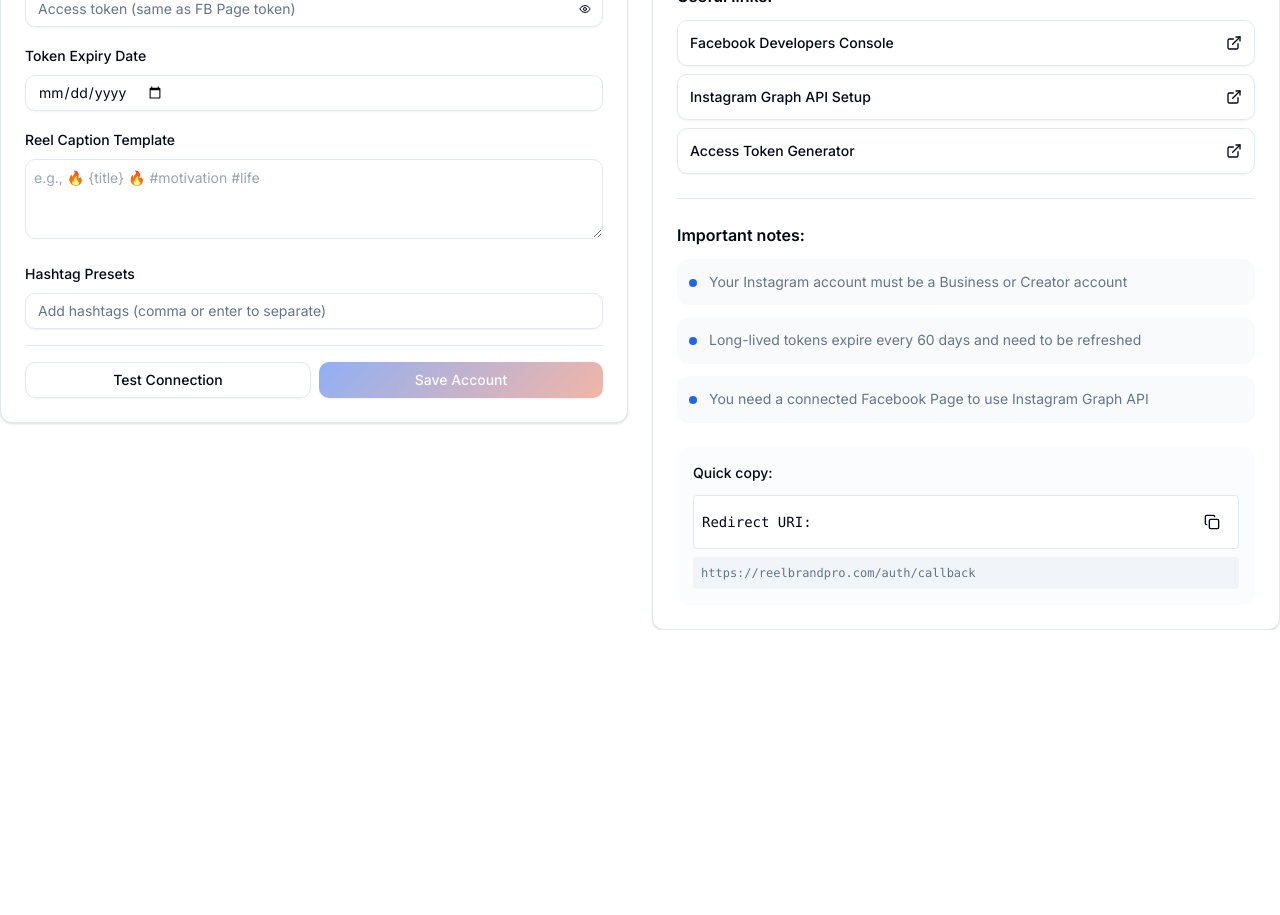
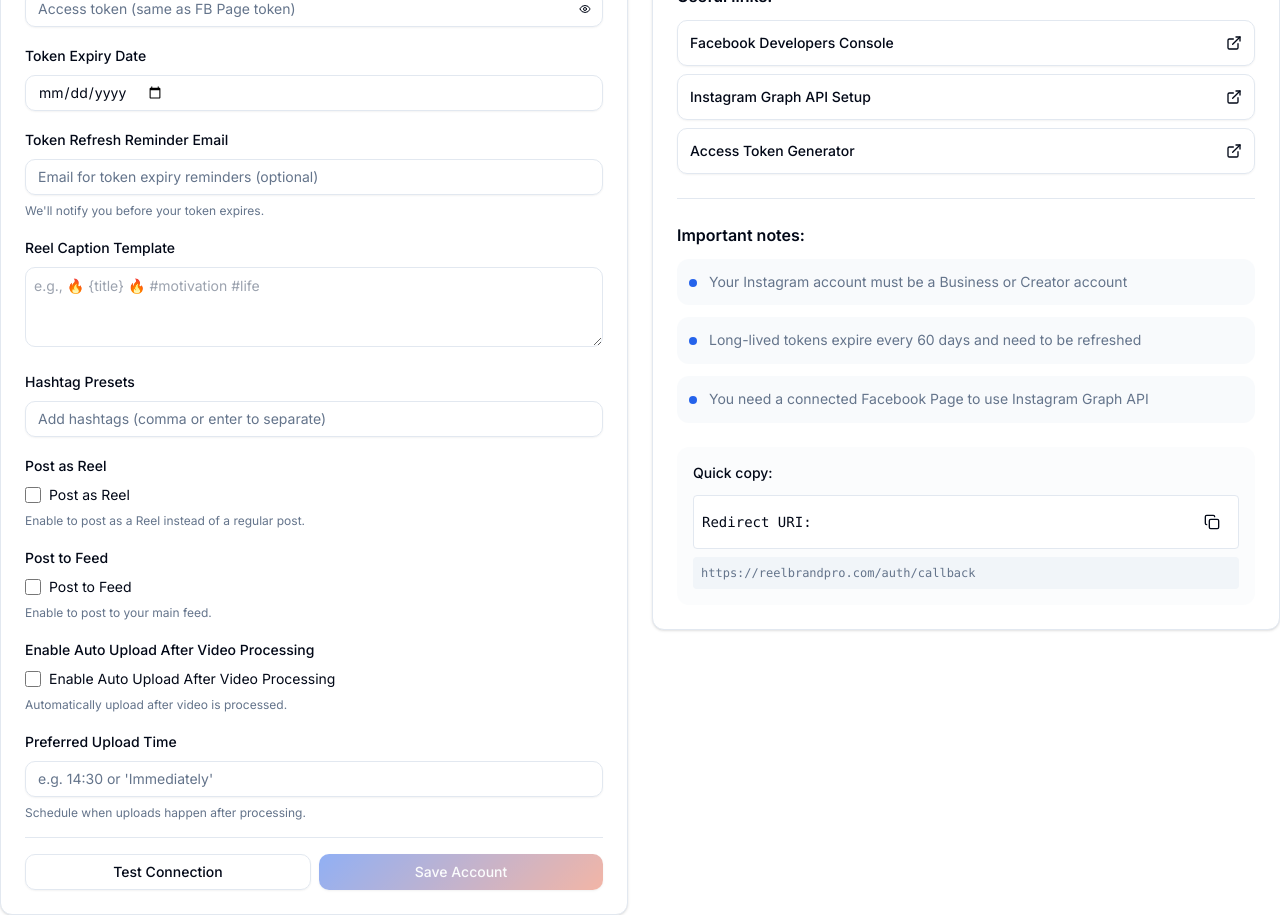
Before and after one commit to Sn3hashis/video-automation-ui, a Next.js app: page /accounts/add in a window 1280 px wide. Shown: the part 820-1735 px from the top of the page. Before the commit the page ends 1450 px from the top, so only its background shows below. Built offline with nearby package versions, Linux system fonts and the light colour scheme.

Commit message:
enhance add-account form with additional fields and help text

```diff
--- a/components/add-account.tsx
+++ b/components/add-account.tsx
@@ -24,12 +24,13 @@ import {
 import Link from "next/link"
 
 type PlatformField = {
-  id: string
-  label: string
-  placeholder: string
-  type: string
-  required?: boolean
-  options?: string[]
+  id: string;
+  label: string;
+  placeholder?: string;
+  type: string;
+  required?: boolean;
+  options?: string[];
+  help?: string;
 }
 
 const platforms: {
@@ -55,8 +56,13 @@ const platforms: {
       { id: "connectedPageId", label: "Connected Page ID", placeholder: "Facebook Page ID linked to this Instagram", type: "text", required: true },
       { id: "instagramAccessToken", label: "Instagram Access Token", placeholder: "Access token (same as FB Page token)", type: "password", required: true },
       { id: "tokenExpiryDate", label: "Token Expiry Date", placeholder: "Expiry date (optional)", type: "date", required: false },
+      { id: "tokenRefreshReminderEmail", label: "Token Refresh Reminder Email", placeholder: "Email for token expiry reminders (optional)", type: "email", required: false, help: "We'll notify you before your token expires." },
       { id: "reelCaptionTemplate", label: "Reel Caption Template", placeholder: "e.g., 🔥 {title} 🔥 #motivation #life", type: "textarea", required: false },
       { id: "hashtagPresets", label: "Hashtag Presets", placeholder: "Add hashtags (comma or enter to separate)", type: "multitag", required: false },
+      { id: "postAsReel", label: "Post as Reel", type: "toggle", required: false, help: "Enable to post as a Reel instead of a regular post." },
+      { id: "postToFeed", label: "Post to Feed", type: "toggle", required: false, help: "Enable to post to your main feed." },
+      { id: "autoUploadAfterProcessing", label: "Enable Auto Upload After Video Processing", type: "toggle", required: false, help: "Automatically upload after video is processed." },
+      { id: "preferredUploadTime", label: "Preferred Upload Time", placeholder: "e.g. 14:30 or 'Immediately'", type: "text", required: false, help: "Schedule when uploads happen after processing." },
     ],
     guide: {
       title: "How to get Instagram Business credentials",
@@ -95,8 +101,13 @@ const platforms: {
       { id: "pageId", label: "Page ID", placeholder: "Your Facebook page ID", type: "text", required: true },
       { id: "pageAccessToken", label: "Page Access Token", placeholder: "Your Facebook page access token", type: "password", required: true },
       { id: "tokenExpiryDate", label: "Token Expiry Date", placeholder: "Expiry date (optional)", type: "date", required: false },
+      { id: "tokenRefreshReminderEmail", label: "Token Refresh Reminder Email", placeholder: "Email for token expiry reminders (optional)", type: "email", required: false, help: "We'll notify you before your token expires." },
       { id: "postCaptionTemplate", label: "Post Caption Template", placeholder: "e.g. {title} - {date}", type: "textarea", required: false },
       { id: "defaultVisibility", label: "Default Visibility", placeholder: "Select visibility", type: "dropdown", options: ["Public", "Private", "Unlisted"], required: false },
+      { id: "postAsReel", label: "Post as Reel", type: "toggle", required: false, help: "Enable to post as a Reel instead of a regular post." },
+      { id: "postToFeed", label: "Post to Feed", type: "toggle", required: false, help: "Enable to post to your main feed." },
+      { id: "autoUploadAfterProcessing", label: "Enable Auto Upload After Video Processing", type: "toggle", required: false, help: "Automatically upload after video is processed." },
+      { id: "preferredUploadTime", label: "Preferred Upload Time", placeholder: "e.g. 14:30 or 'Immediately'", type: "text", required: false, help: "Schedule when uploads happen after processing." },
     ],
     guide: {
       title: "How to get Facebook Page credentials",
@@ -136,6 +147,11 @@ const platforms: {
       { id: "clientSecret", label: "Client Secret", placeholder: "Required with refresh token", type: "password", required: false },
       { id: "videoTitleTemplate", label: "Video Title Template", placeholder: "Optional SEO templates", type: "text", required: false },
       { id: "descriptionTemplate", label: "Description Template", placeholder: "Can support hashtags, etc.", type: "textarea", required: false },
+      { id: "tokenRefreshReminderEmail", label: "Token Refresh Reminder Email", placeholder: "Email for token expiry reminders (optional)", type: "email", required: false, help: "We'll notify you before your token expires." },
+      { id: "postAsReel", label: "Post as Reel", type: "toggle", required: false, help: "Enable to post as a Reel instead of a regular post." },
+      { id: "postToFeed", label: "Post to Feed", type: "toggle", required: false, help: "Enable to post to your main feed." },
+      { id: "autoUploadAfterProcessing", label: "Enable Auto Upload After Video Processing", type: "toggle", required: false, help: "Automatically upload after video is processed." },
+      { id: "preferredUploadTime", label: "Preferred Upload Time", placeholder: "e.g. 14:30 or 'Immediately'", type: "text", required: false, help: "Schedule when uploads happen after processing." },
     ],
     guide: {
       title: "How to get YouTube OAuth credentials",
@@ -375,6 +391,19 @@ export function AddAccount() {
                               className="text-sm"
                             />
                             // TODO: Replace with a tag input component for better UX
+                          ) : field.type === "toggle" ? (
+                            <div className="flex items-center gap-2">
+                              <input
+                                id={field.id}
+                                type="checkbox"
+                                checked={!!formData[field.id]}
+                                onChange={(e) => handleInputChange(field.id, e.target.checked ? "true" : "")}
+                                className="form-checkbox h-4 w-4 text-primary border-gray-300 rounded"
+                              />
+                              <Label htmlFor={field.id} className="text-sm font-normal cursor-pointer">
+                                {field.label}
+                              </Label>
+                            </div>
                           ) : (
                             <Input
                               id={field.id}
@@ -386,6 +415,11 @@ export function AddAccount() {
                             />
                           )}
                         </div>
+                        {field.help && (
+                          <p className="text-xs text-muted-foreground mt-1">
+                            {field.help}
+                          </p>
+                        )}
                       </motion.div>
                     ))}
                   </div>
```
